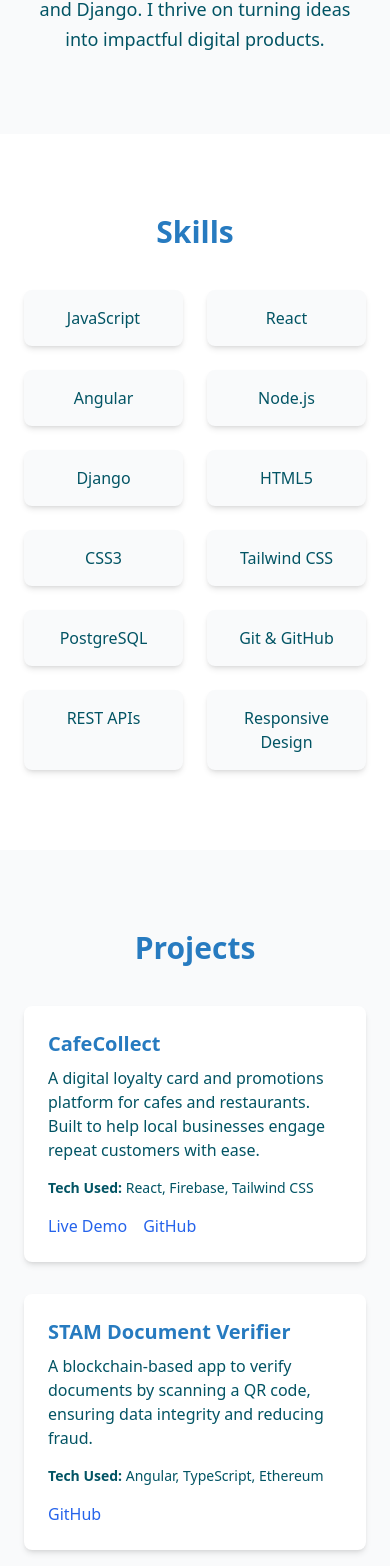
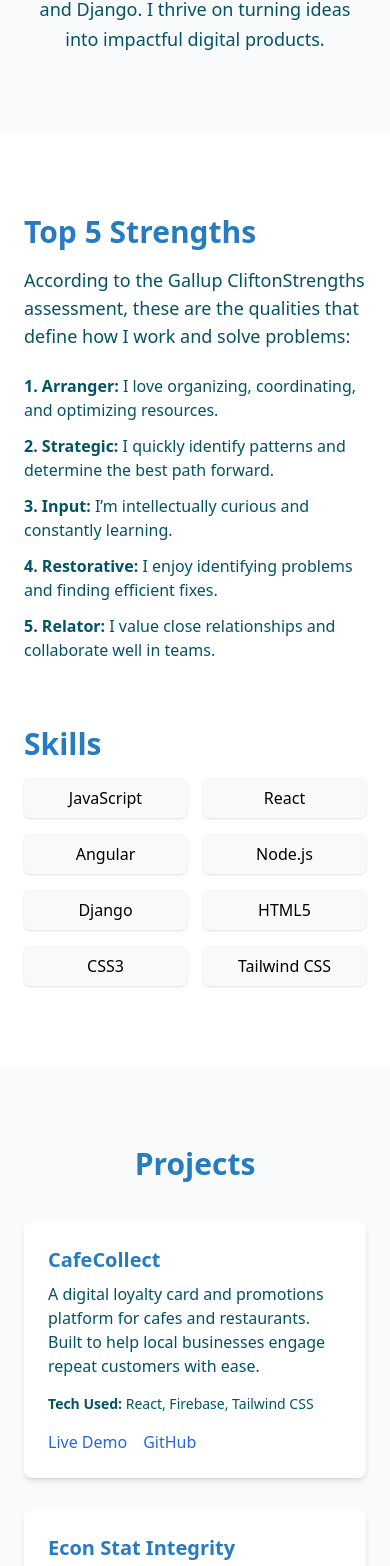
Before and after one commit to Gradientick/luis-camus-portfolio, a React (Vite) app: page / in a window 390 px wide. Shown: the part 1312-2878 px from the top of the page. Built offline with nearby package versions, Linux system fonts and the light colour scheme.

Commit message:
- Added Srengths Section - Improved Responsiveness for Strengths Section Layout - Added updates on Testimonials Section

```diff
--- a/src/App.jsx
+++ b/src/App.jsx
@@ -4,7 +4,7 @@ import FooterSection from "./components/FooterSection";
 import HeroSection from "./components/HeroSection";
 import NavBar from "./components/NavBar";
 import ProjectsSection from "./components/ProjectsSection";
-import SkillsSection from "./components/SkillsSection";
+import StrengthsSection from "./components/StrengthsSection";
 import TestimonialsSection from "./components/Testimonials";
 function App() {
   return (
@@ -12,7 +12,7 @@ function App() {
       <NavBar />
       <HeroSection/>
       <AboutSection/>
-      <SkillsSection/>
+      <StrengthsSection/>
       <ProjectsSection/>
       <TestimonialsSection/>
       <ContactSection/>
--- a/src/components/AboutSection.jsx
+++ b/src/components/AboutSection.jsx
@@ -37,6 +37,7 @@ const AboutSection = () => {
           </p>
         </div>
       </div>
+
     </section>
   );
 };
--- a/src/components/ContactSections.jsx
+++ b/src/components/ContactSections.jsx
@@ -11,7 +11,7 @@ const ContactSection = () => {
           </p>
 
           <a
-            href="mailto:your-email@example.com"
+            href="mailto:camus.luis95@gmail.com"
             className="inline-block bg-[#2563EB] text-white font-semibold px-6 py-3 rounded-md shadow-md hover:bg-white hover:text-[#2563EB] border border-[#2563EB] transition"
           >
             Send Me an Email
@@ -20,7 +20,7 @@ const ContactSection = () => {
           <div className="flex justify-center gap-6 mt-8">
             {/* Replace these with your actual links */}
             <a
-              href="https://github.com/yourusername"
+              href="https://github.com/gradientick"
               target="_blank"
               rel="noopener noreferrer"
               className="text-xl text-header hover:text-blue-600 transition"
@@ -28,7 +28,7 @@ const ContactSection = () => {
               GitHub
             </a>
             <a
-              href="https://linkedin.com/in/yourusername"
+              href="www.linkedin.com/in/luis-camus-342a81155"
               target="_blank"
               rel="noopener noreferrer"
               className="text-xl text-header hover:text-blue-600 transition"
@@ -36,12 +36,12 @@ const ContactSection = () => {
               LinkedIn
             </a>
             <a
-              href="https://twitter.com/yourusername"
+              href="https://www.instagram.com/luis.scrd/"
               target="_blank"
               rel="noopener noreferrer"
               className="text-xl text-header hover:text-blue-600 transition"
             >
-              Twitter
+                Instagram
             </a>
           </div>
         </div>
--- a/src/components/NavBar.jsx
+++ b/src/components/NavBar.jsx
@@ -14,7 +14,7 @@ function NavBar() {
         DevIt<span className="text-light">Luis.</span>
       </h1>
       <div className="resume-button w-fit px-5 py-2 z-10 transition-all duration-200 ease-in-out cursor-pointer bg-[#2563EB] text-white rounded-md shadow-md hover:bg-white hover:text-header border border-[#2563EB]">
-  <a href={resume} download="Luis Camus Resume">
+  <a href="#contact">
     Work With Me
   </a>
 </div>
--- /dev/null
+++ b/src/components/ProjectCard.jsx
@@ -0,0 +1,33 @@
+const ProjectCard = ({ title, description, tech, github, video }) => {
+    return (
+      <div className="relative group w-full bg-white rounded-xl shadow-md overflow-hidden">
+        {/* Hover video preview */}
+        <video
+          src={video}
+          autoPlay
+          loop
+          muted
+          className="absolute inset-0 w-full h-full object-cover opacity-0 group-hover:opacity-100 transition-opacity duration-300 z-0"
+        />
+
+        {/* Card Content */}
+        <div className="relative z-10 bg-white/80 backdrop-blur-sm p-6 group-hover:bg-white/60 transition-colors duration-300">
+          <h4 className="text-xl font-semibold text-header mb-2">{title}</h4>
+          <p className="text-textc mb-4">{description}</p>
+          <p className="text-sm text-textc font-medium mb-2">
+            <span className="font-semibold">Tech Used:</span> {tech.join(", ")}
+          </p>
+          <a
+            href={github}
+            target="_blank"
+            rel="noopener noreferrer"
+            className="text-blue-600 hover:underline"
+          >
+            GitHub
+          </a>
+        </div>
+      </div>
+    );
+  };
+
+  export default ProjectCard
--- a/src/components/ProjectsSection.jsx
+++ b/src/components/ProjectsSection.jsx
@@ -8,19 +8,19 @@ const projects = [
       github: "https://github.com/yourusername/cafecollect",
     },
     {
-      title: "STAM Document Verifier",
+      title: "Econ Stat Integrity Experiment",
       description:
-        "A blockchain-based app to verify documents by scanning a QR code, ensuring data integrity and reducing fraud.",
-      tech: ["Angular", "TypeScript", "Ethereum"],
-      link: "",
-      github: "https://github.com/yourusername/stam-doc-verifier",
+        "A lightweight React-based web app designed as a behavioral research tool to evaluate participant integrity in a controlled experimental setting. Users interact with randomized visual stimuli (colored balls), then self-report outcomes via a Google Form. Originally built for online use in academic environments where in-person experiments were not possible, this tool helps measure statistical honesty under minimal supervision.",
+      tech: ["React", "Tailwind CSS", "Google Forms"],
+      link: "https://econ-stat-experiment.web.app",
+      github: "https://github.com/Gradientick/econ-stat-experiment",
     },
     {
       title: "NFC Portfolio Card",
       description:
         "A tap-enabled NFC business card that directs users to a personal portfolio, built for networking and fast sharing.",
       tech: ["React", "Netlify", "NFC Tools"],
-      link: "",
+      link: "https://econ-stat-experiment.web.app",
       github: "https://github.com/yourusername/nfc-portfolio",
     },
   ];
--- /dev/null
+++ b/src/components/StrengthsSection.jsx
@@ -0,0 +1,41 @@
+const StrengthsSection = () => {
+  return (
+    <section id="strengths" className="w-full bg-white py-20 px-6 flex justify-center">
+      <div className="max-w-6xl w-full grid lg:grid-cols-2 gap-16 items-start">
+
+        {/* Strengths Column */}
+        <div>
+          <h3 className="text-3xl font-bold text-header mb-4">Top 5 Strengths</h3>
+          <p className="text-textc text-lg mb-6">
+            According to the Gallup CliftonStrengths assessment, these are the qualities that define how I work and solve problems:
+          </p>
+          <ul className="space-y-3 text-left text-textc">
+            <li><strong>1. Arranger:</strong> I love organizing, coordinating, and optimizing resources.</li>
+            <li><strong>2. Strategic:</strong> I quickly identify patterns and determine the best path forward.</li>
+            <li><strong>3. Input:</strong> I’m intellectually curious and constantly learning.</li>
+            <li><strong>4. Restorative:</strong> I enjoy identifying problems and finding efficient fixes.</li>
+            <li><strong>5. Relator:</strong> I value close relationships and collaborate well in teams.</li>
+          </ul>
+        </div>
+
+        {/* Skills Column */}
+        <div>
+          <h3 className="text-3xl font-bold text-header mb-4">Skills</h3>
+          <div className="grid grid-cols-2 sm:grid-cols-3 gap-4">
+            {[
+              "JavaScript", "React", "Angular", "Node.js",
+              "Django", "HTML5", "CSS3", "Tailwind CSS"
+            ].map((skill, i) => (
+              <div key={i} className="bg-[#f9f9f9] px-4 py-2 rounded-md shadow text-center font-medium">
+                {skill}
+              </div>
+            ))}
+          </div>
+        </div>
+
+      </div>
+    </section>
+  );
+};
+
+export default StrengthsSection;
--- a/src/components/Testimonials.jsx
+++ b/src/components/Testimonials.jsx
@@ -1,17 +1,19 @@
+import benjie from '../images/testimonials/benjie.jpg'
+
 const testimonials = [
     {
-      name: "Anna Dela Cruz",
-      role: "Cafe Owner, Brew & Bloom",
+      name: "Benjie Angeles",
+      role: "Junior Software Engineer",
       feedback:
-        "Working with Luis was seamless. He built a loyalty system for my cafe that my customers love—and it boosted our repeat visits!",
-      avatar: "/images/testimonial1.jpg", // Optional: your path to image
+        "Luis was my classmate in Kodego and my colleague in PulsarSD. We did a couple of practice exercises and I can tell that he is very professional when at work and a fun dude outside of work.",
+      avatar: benjie, // Optional: your path to image
     },
     {
       name: "Mark Rivera",
       role: "Startup Founder",
       feedback:
         "Luis brought clarity and speed to our web app. His attention to detail and ability to adapt quickly really impressed me.",
-      avatar: "/images/testimonial2.jpg",
+      avatar: "../images/testimonials/benjie.jpg",
     },
     {
       name: "Elaine Tan",
```
Also changed, not shown: src/images/testimonials/benjie.jpg (added), 1 other file (tests, documents, lock files or other folders).
